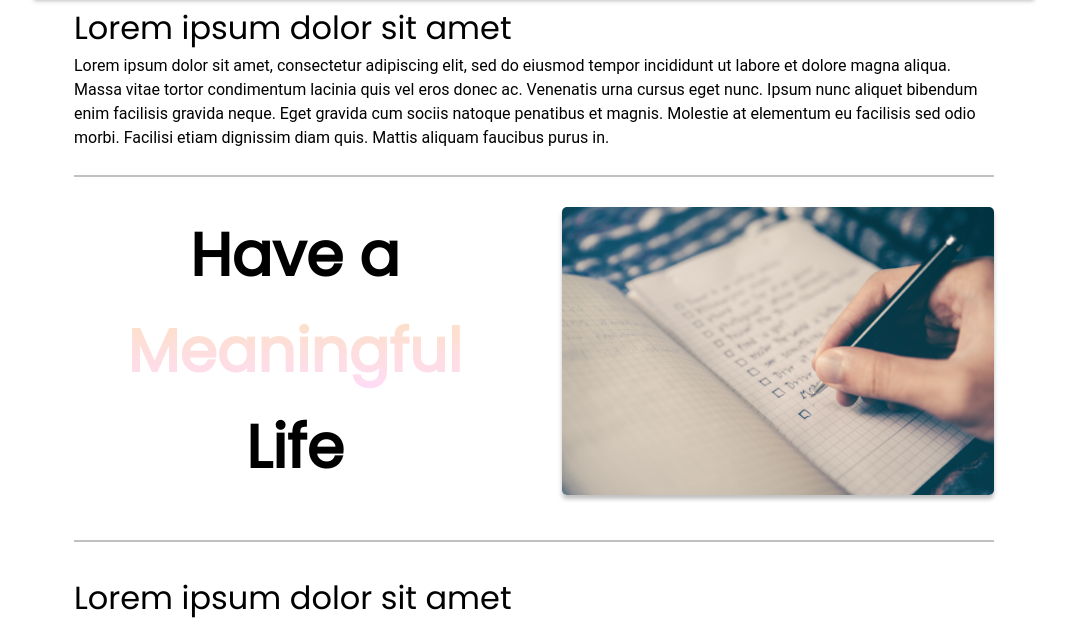
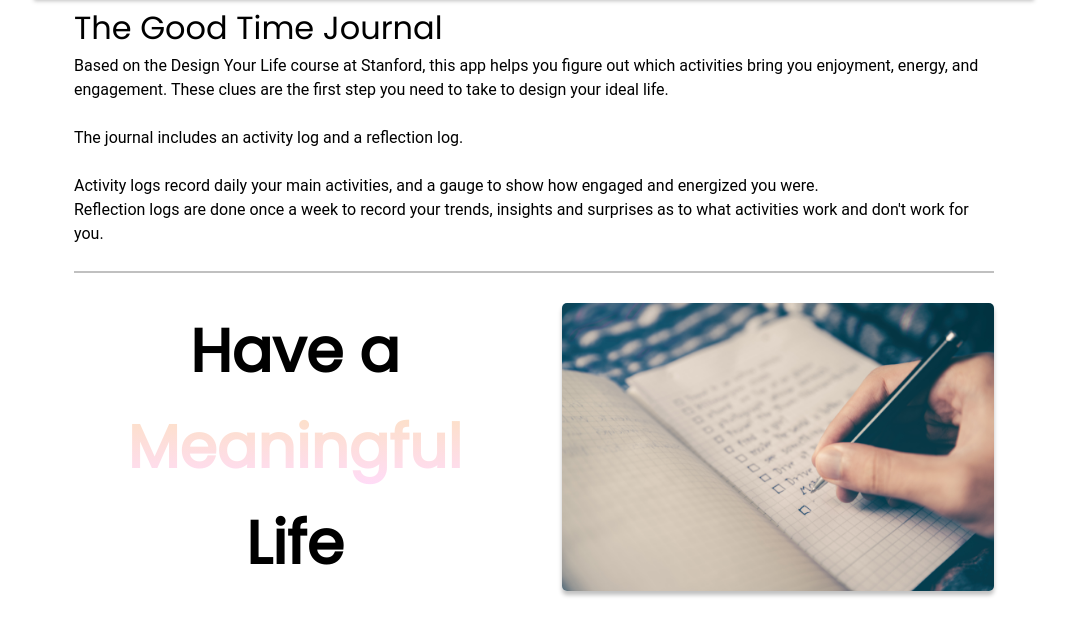
Before and after one commit to Design-Your-Life-Build-Week/User-Interface-Chase, a plain HTML site: page index.html in a window 1280 px wide. Shown: the part 138-766 px from the top of the page, without its empty margins (106-1173 px from the left). Drawn offline with Linux system fonts and the light colour scheme.

Commit message:
changed some text

```diff
--- a/index.html
+++ b/index.html
@@ -36,8 +36,9 @@
   <div class="container home">
       <div class ="intro">
           <div class="textintro">
-          <h2>Lorem ipsum dolor sit amet</h2>
-          <p>Lorem ipsum dolor sit amet, consectetur adipiscing elit, sed do eiusmod tempor incididunt ut labore et dolore magna aliqua. Massa vitae tortor condimentum lacinia quis vel eros donec ac. Venenatis urna cursus eget nunc. Ipsum nunc aliquet bibendum enim facilisis gravida neque. Eget gravida cum sociis natoque penatibus et magnis. Molestie at elementum eu facilisis sed odio morbi. Facilisi etiam dignissim diam quis. Mattis aliquam faucibus purus in.</p>
+          <h2>The Good Time Journal</h2>
+          <p>Based on the Design Your Life course at Stanford, this app helps you figure out which activities bring you enjoyment, energy, and engagement. These clues are the first step you need to take to design your ideal life.<br> <br>The journal includes an activity log and a reflection log.<br> <br>Activity logs record daily your main activities, and a gauge to show how engaged and energized you were. <br>Reflection logs are done once a week to record your trends, insights and surprises as to what activities work and don't work for you.
+          </p>
           </div>
         </div>
     <section class="content-section">
```
